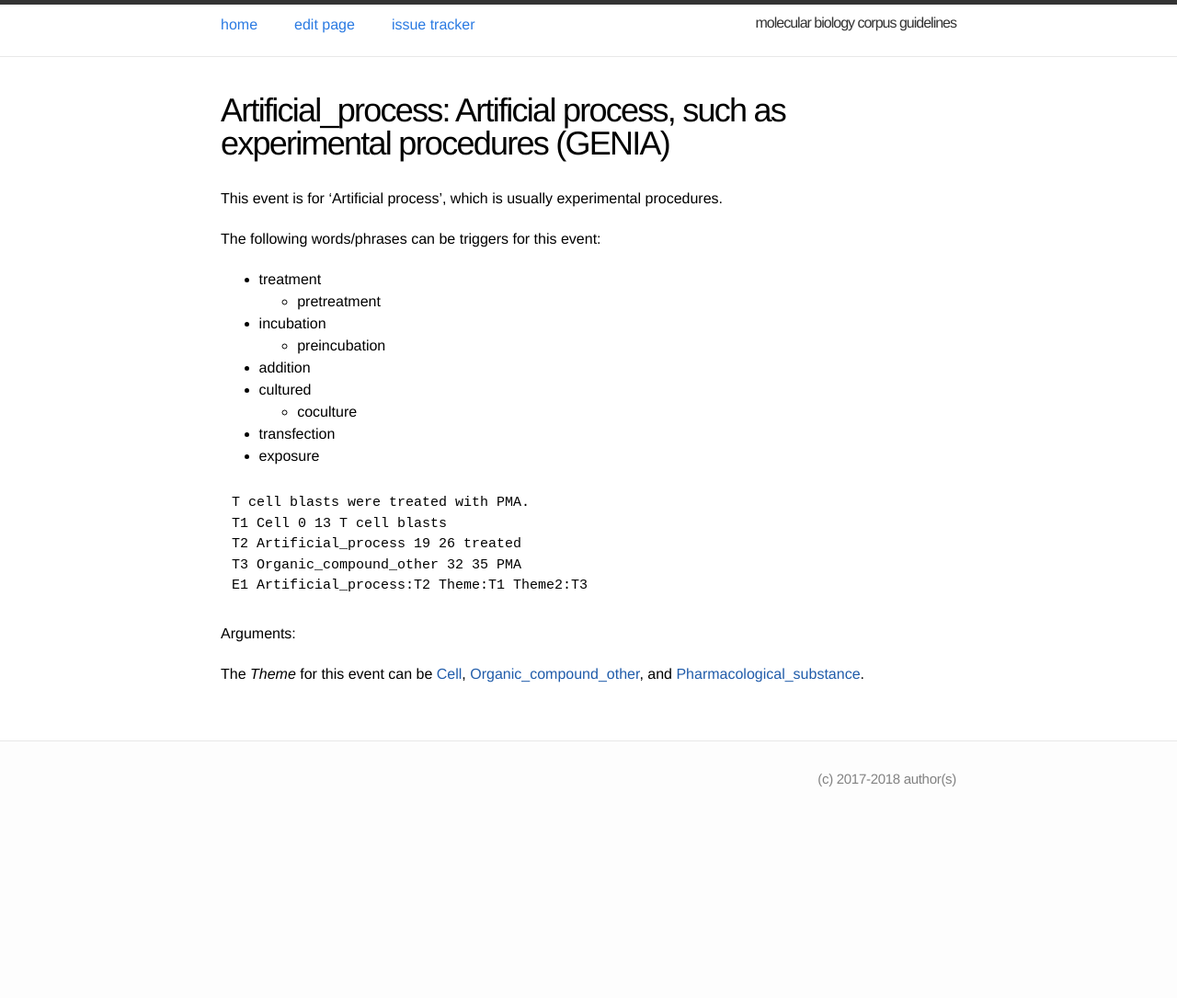
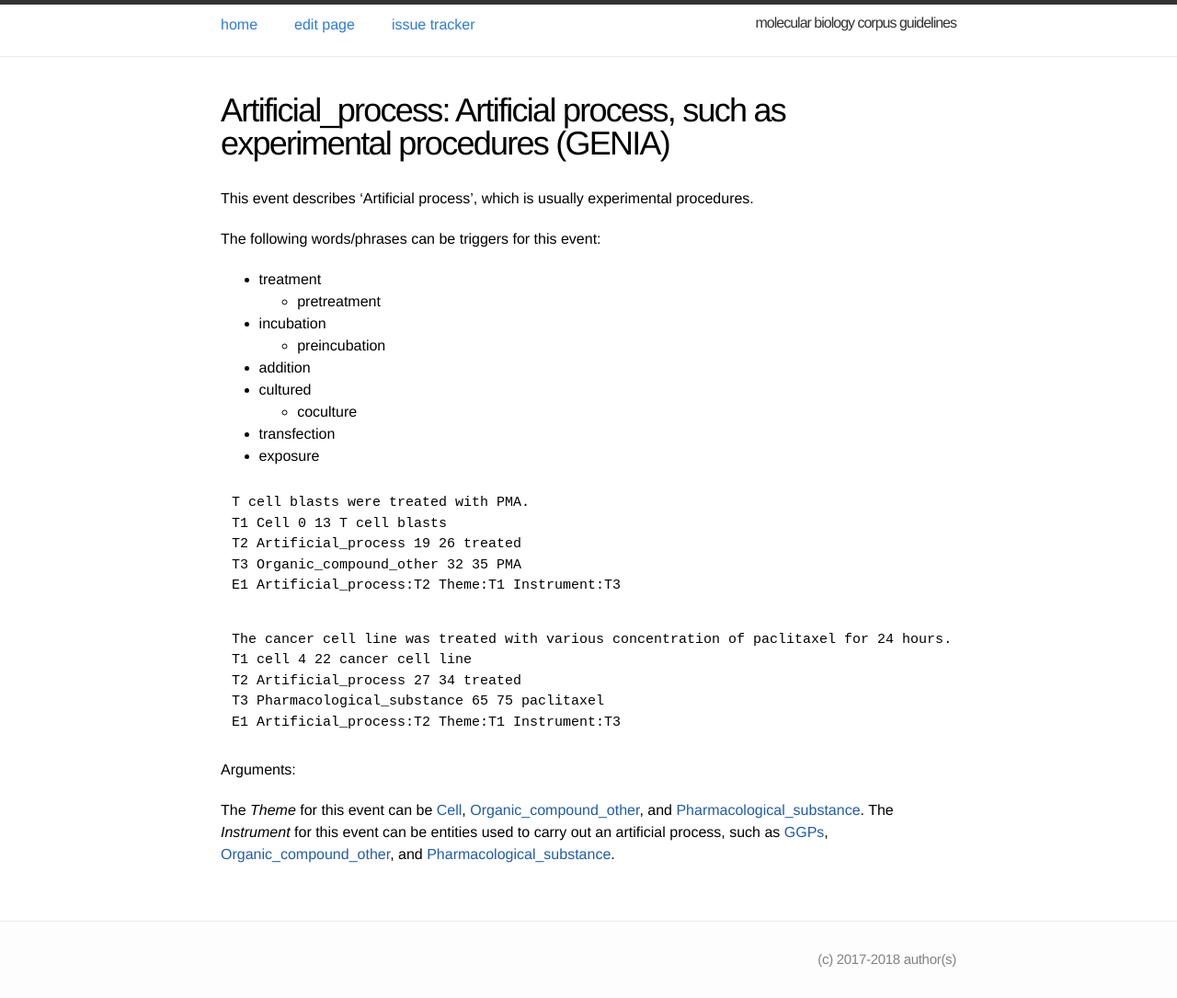
Before and after one commit to ezcatdb/molbiol_lung_corpus-guidelines, a Jekyll site: the page built from _event/Artificial_process.md, in a window 1280 px wide. Shown: the whole page at 92% size. Built offline with Jekyll 4.4.1, drawn with Linux system fonts in a browser that asks for light colours; before the commit the page ends 900 px from its top, so only the background shows below that.

Commit message:
Definition of argument, Instrument, and a new sample sentence in _event/Artificial_process.md

```diff
--- a/_event/Artificial_process.md
+++ b/_event/Artificial_process.md
@@ -6,7 +6,7 @@ shortdef: "Artificial process, such as experimental procedures (GENIA)"
 order: 0
 ---
 
-This event is for 'Artificial process', which is usually experimental procedures.
+This event describes 'Artificial process', which is usually experimental procedures.
 
 The following words/phrases can be triggers for this event:
 - treatment
@@ -24,12 +24,19 @@ T cell blasts were treated with PMA.
 T1 Cell 0 13 T cell blasts
 T2 Artificial_process 19 26 treated
 T3 Organic_compound_other 32 35 PMA
-E1 Artificial_process:T2 Theme:T1 Theme2:T3
+E1 Artificial_process:T2 Theme:T1 Instrument:T3
+~~~
+~~~ ann
+The cancer cell line was treated with various concentration of paclitaxel for 24 hours.
+T1 cell 4 22 cancer cell line
+T2 Artificial_process 27 34 treated
+T3 Pharmacological_substance 65 75 paclitaxel
+E1 Artificial_process:T2 Theme:T1 Instrument:T3
 ~~~
 
 Arguments:
 
 The *Theme* for this event can be [Cell](), [Organic_compound_other](), and [Pharmacological_substance]().
-
+The *Instrument* for this event can be entities used to carry out an artificial process, such as [GGPs](), [Organic_compound_other](), and [Pharmacological_substance]().
 
 <!--details-->
```
